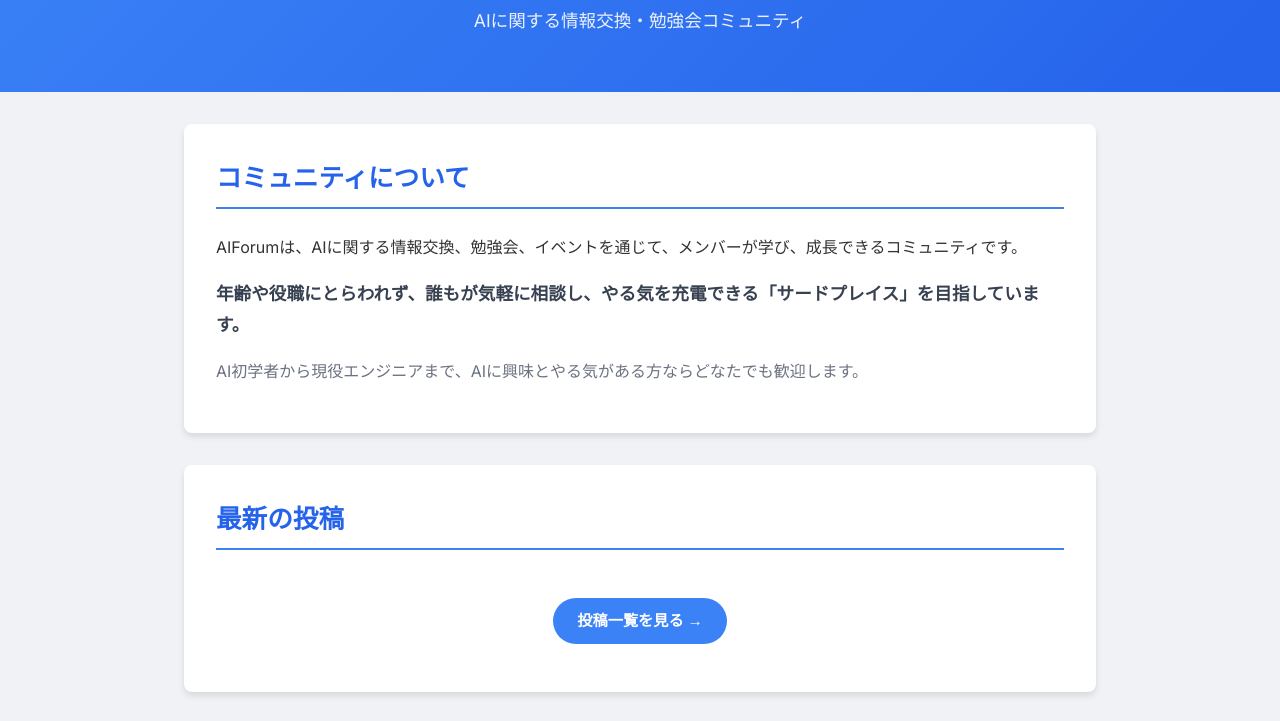
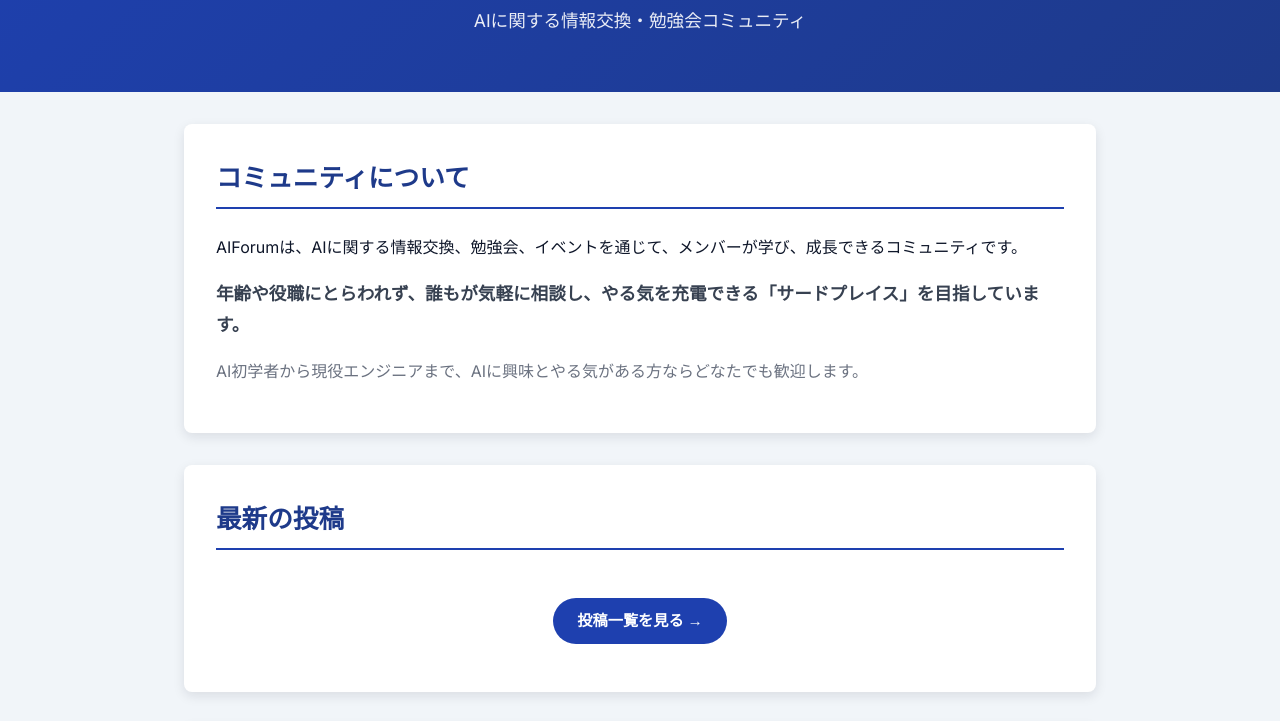
Before and after one commit to ryochinbo/AIForum-website, an Eleventy site: page index.html in a window 1280 px wide. Shown: the part 214-935 px from the top of the page. Built offline with nearby package versions, Linux system fonts and the light colour scheme; Eleventy itself is replaced by a stand-in of ours; files that its build step writes are made by us from their sources.

Commit message:
style: CSS変数を落ち着いたネイビーブルー系に更新
原色青(#3b82f6)→深いネイビー(#1e40af)に変更し洗練感を向上。
- --main-color:   #3b82f6 → #1e40af（ディープネイビーブルー）
- --accent-color: #2563eb → #1e3a8a（ダークネイビー）
- --bg-color:     #f0f2f5 → #f1f5f9（スレートグレー）
- --text-color:   #333333 → #0f172a（青みがかった黒）
- --text-muted:   #6b7280 → #64748b（スレート系）
- --nav-bg:       白       → #0f172a（ダークネイビー）
- --footer-bg:    #111827  → #0f172a（ナビと統一）

```diff
--- a/styles/style.css
+++ b/styles/style.css
@@ -2,17 +2,17 @@
 /* 1. Variables                                                 */
 /*──────────────────────────────────────────────────────────────*/
 :root {
-  --main-color:   #3b82f6;              /* AIForum Blue */
-  --accent-color: #2563eb;              /* Blue Dark (hover) */
-  --bg-color:     #f0f2f5;              /* ページ背景 */
-  --text-color:   #333333;              /* 本文テキスト */
-  --text-muted:   #6b7280;             /* 日付・メタ情報 */
+  --main-color:   #1e40af;              /* Deep Navy Blue（落ち着いた深青） */
+  --accent-color: #1e3a8a;              /* Dark Navy（ホバー・アクセント） */
+  --bg-color:     #f1f5f9;              /* Slate Gray（クールな背景） */
+  --text-color:   #0f172a;              /* Near Black with blue tint */
+  --text-muted:   #64748b;             /* Slate（メタ情報） */
   --white:        #ffffff;
-  --nav-bg:       rgba(255,255,255,0.95);
-  --footer-bg:    #111827;
-  --shadow-sm:    0 1px 3px rgba(0,0,0,0.1);
-  --shadow-md:    0 4px 6px rgba(0,0,0,0.1);
-  --shadow-lg:    0 10px 20px rgba(0,0,0,0.15);
+  --nav-bg:       #0f172a;              /* ダークネイビー（黒ナビ） */
+  --footer-bg:    #0f172a;              /* ナビと統一 */
+  --shadow-sm:    0 1px 3px rgba(15,23,42,0.08);
+  --shadow-md:    0 4px 12px rgba(15,23,42,0.10);
+  --shadow-lg:    0 10px 24px rgba(15,23,42,0.15);
   --border-radius: 8px;
 }
 
```
